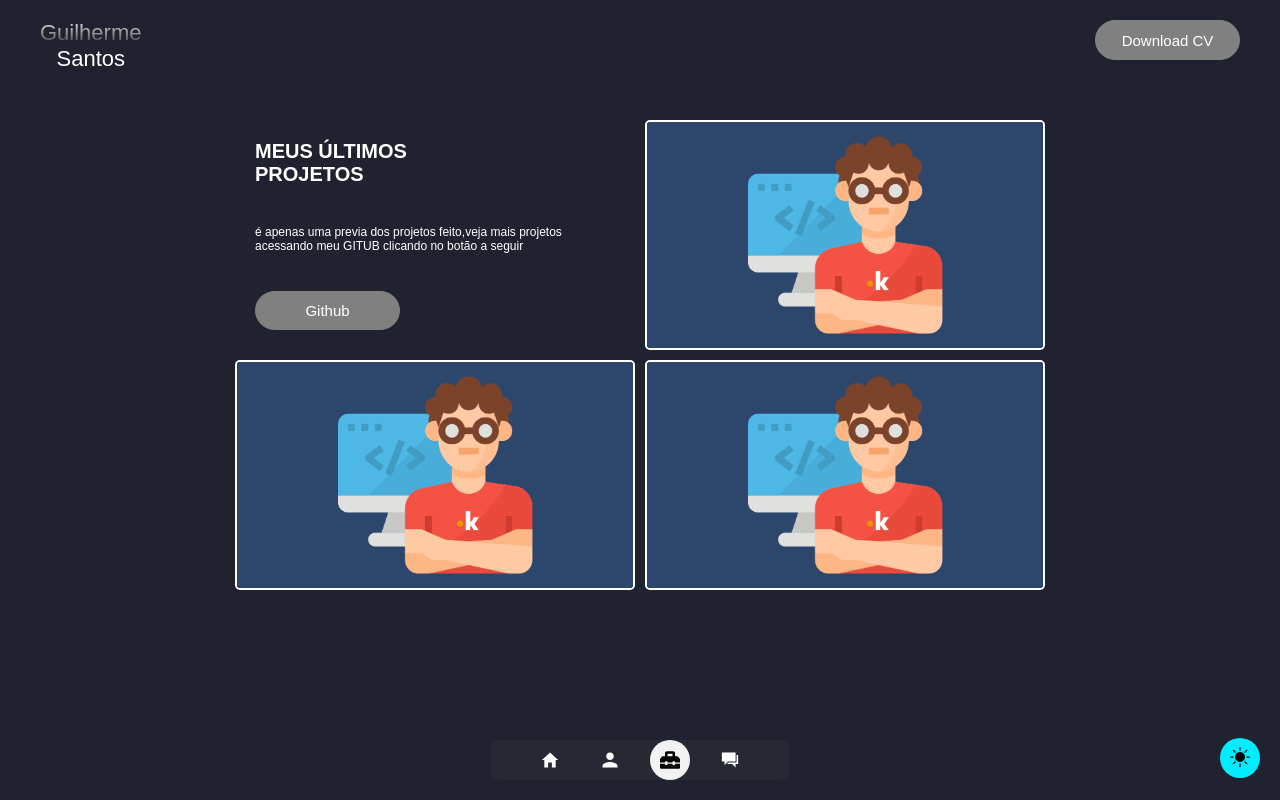
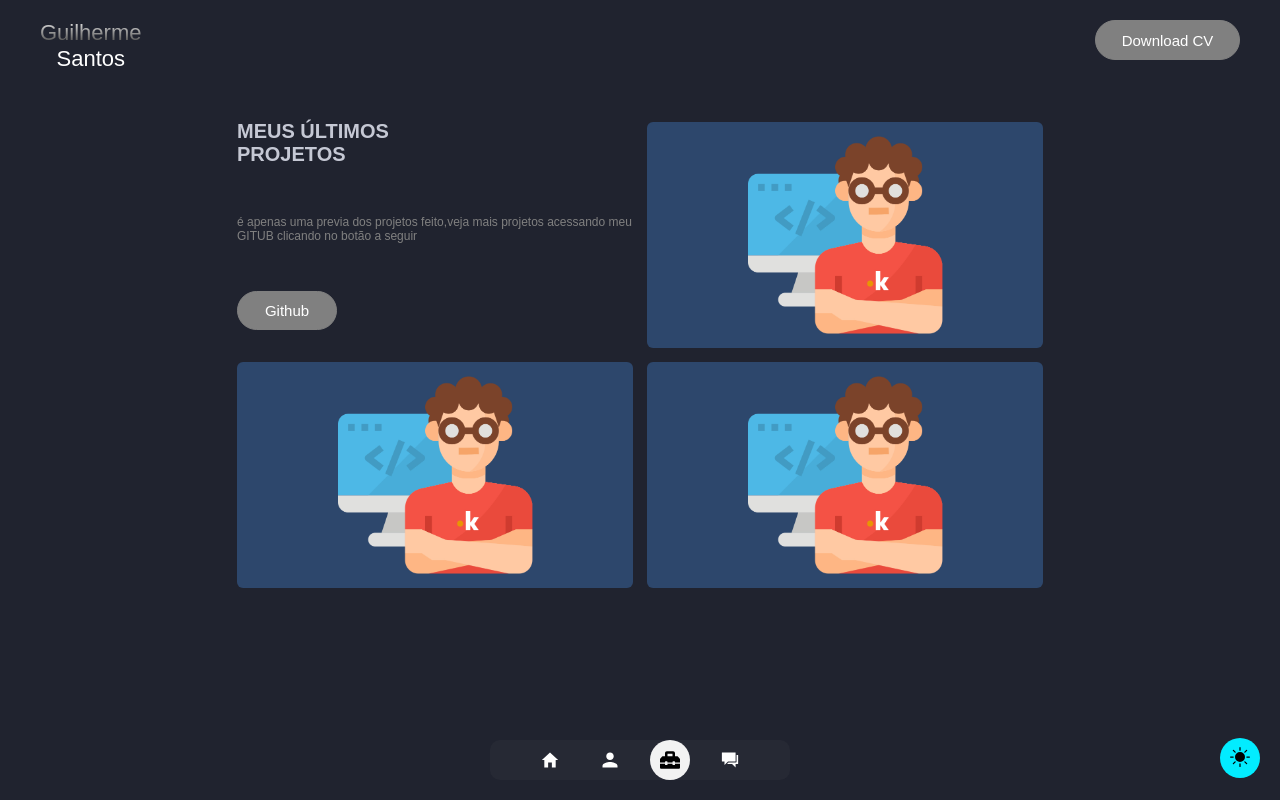
Before and after one commit to GuilhermeDevv/portfolio2.0, a React (Vite) app: page /projects in a window 1280 px wide. Built offline with nearby package versions, Linux system fonts and the light colour scheme.

Commit message:
ajustes na estilizacao

```diff
--- a/src/components/ProjectsComponent/styles.ts
+++ b/src/components/ProjectsComponent/styles.ts
@@ -22,7 +22,8 @@ export const Info = styled.div`
   max-height: 230px;
   width: 100%;
   height: 100%;
-  padding: 20px;
+  padding-bottom: 20px;
+  padding-left: 2px;
   display: flex;
   flex-direction: column;
   justify-content: space-between;
@@ -39,9 +40,14 @@ export const Info = styled.div`
     font-weight: bold;
     text-transform: uppercase;
     max-width: 60%;
+    color: ${({ theme }) => theme.colors.primary};
   }
   & span {
     font-size: 12px;
+    color: ${({ theme }) => theme.colors.secondary};
+  }
+  & button {
+    max-width: 100px;
   }
 
   @media (max-width: 920px) {
@@ -59,8 +65,8 @@ export const Info = styled.div`
   }
 `;
 export const Project = styled.div`
-  border-radius: 5px;
-  border: solid 2px white;
+  border: solid 2px transparent;
+  border-radius: 8px;
   display: flex;
   position: relative;
   justify-content: center;
@@ -151,10 +157,10 @@ export const ProjectInformation = styled.div`
   }
 `;
 export const Stack = styled.span`
-  color: #b3b3b3;
+  color: ${({ theme }) => theme.colors.primary};
   font-size: 16px;
 `;
 export const NameProject = styled.span`
-  color: #f2f2f2;
+  color: ${({ theme }) => theme.colors.secondary};
   font-size: 22px;
 `;
```
